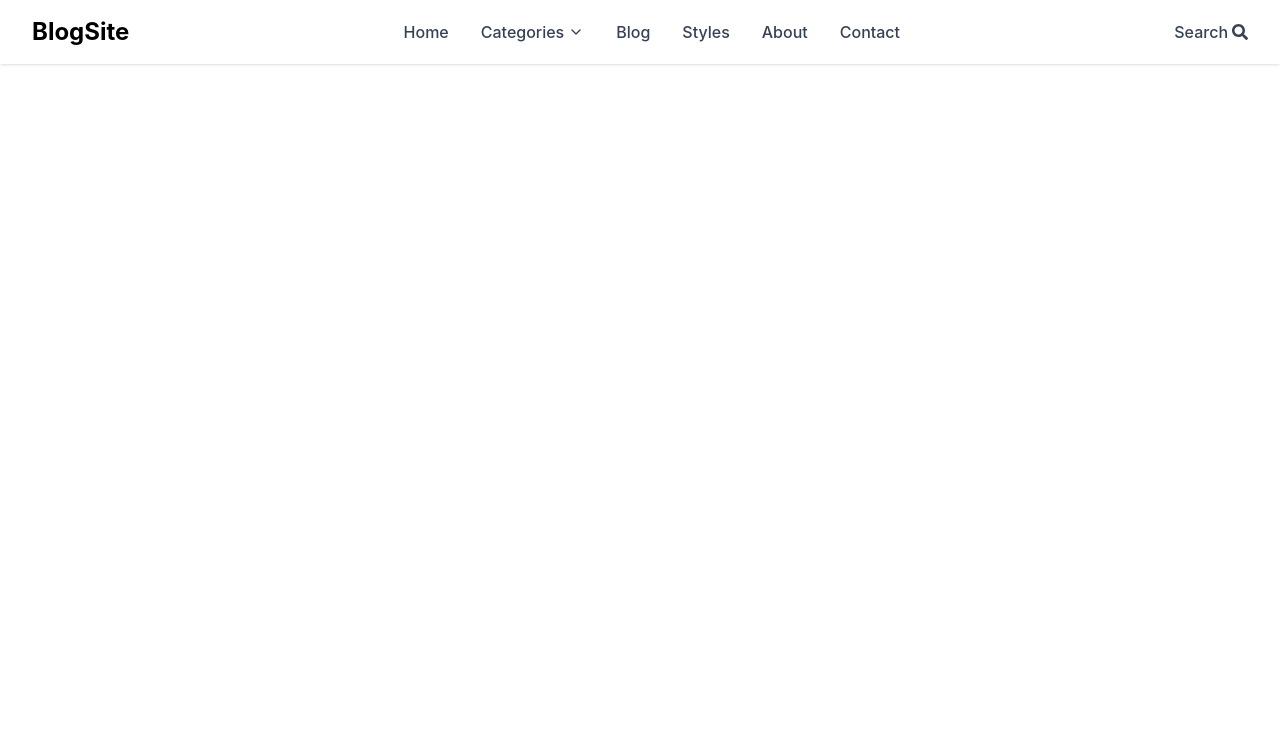
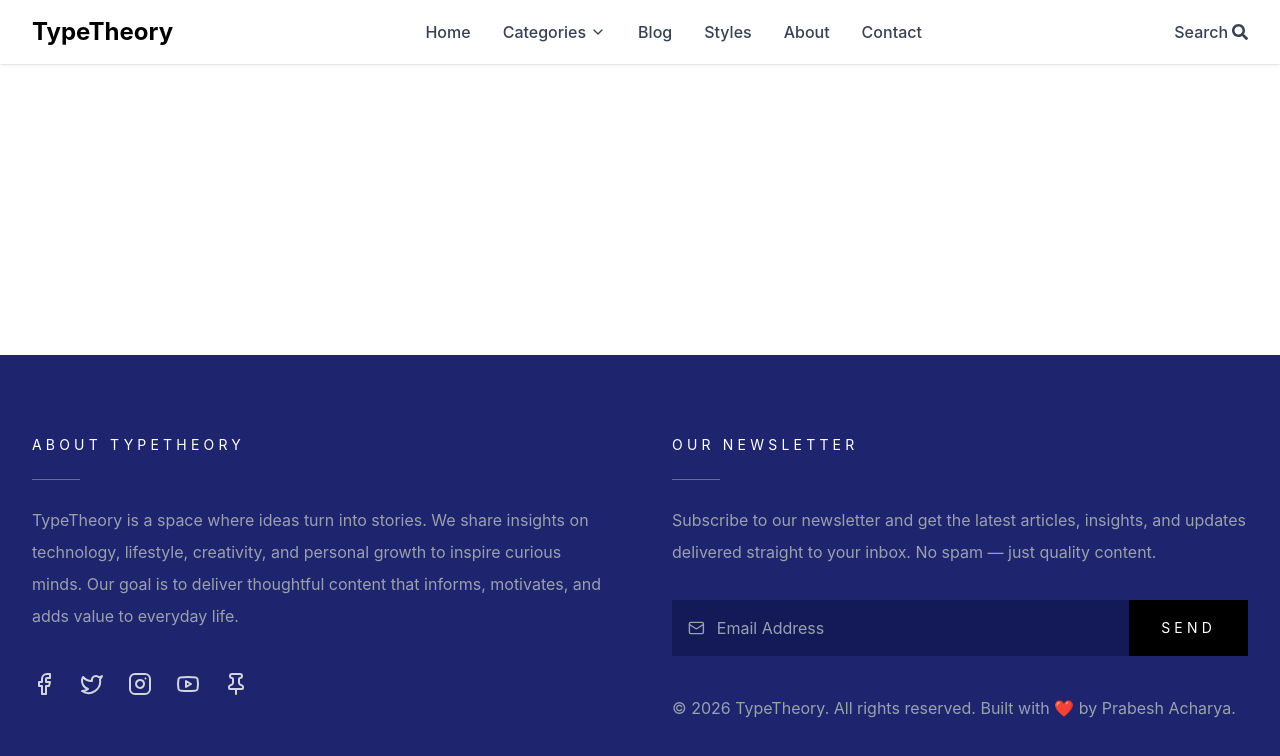
Before and after one commit to prabesh1032/BlogSite, a React app in the folder Frontend/: page / in a window 1280 px wide. Shown: the top 756 px of the page. Built offline with nearby package versions, Linux system fonts and the light colour scheme; the HTML template or start-up script is replaced by a standard one.

Commit message:
feat: add Footer component and update MasterLayout to include it; rename Navbar title to TypeTheory

```diff
--- a/Frontend/src/components/footer/Footer.jsx
+++ b/Frontend/src/components/footer/Footer.jsx
@@ -0,0 +1,73 @@
+import React from "react";
+import { Mail, Facebook, Twitter, Instagram, Youtube, Pin } from "lucide-react";
+
+const Footer = () => {
+    return (
+        <footer className="bg-[#1e246d] text-gray-300 px-8 py-20">
+            <div className="max-w-7xl mx-auto grid md:grid-cols-2 gap-16">
+
+                {/* LEFT SIDE */}
+                <div>
+                    <h2 className="text-sm tracking-[0.3em] text-white uppercase mb-6">
+                        About TypeTheory
+                    </h2>
+
+                    <div className="w-12 h-px bg-gray-500 mb-6"></div>
+
+                    <p className="leading-8 text-gray-400">
+                        TypeTheory is a space where ideas turn into stories. We share insights on
+                        technology, lifestyle, creativity, and personal growth to inspire curious
+                        minds. Our goal is to deliver thoughtful content that informs, motivates,
+                        and adds value to everyday life.
+                    </p>
+
+                    {/* Social Icons */}
+                    <div className="flex gap-6 mt-10">
+                        <Facebook className="cursor-pointer hover:text-white" />
+                        <Twitter className="cursor-pointer hover:text-white" />
+                        <Instagram className="cursor-pointer hover:text-white" />
+                        <Youtube className="cursor-pointer hover:text-white" />
+                        <Pin className="cursor-pointer hover:text-white" />
+                    </div>
+                </div>
+
+                {/* RIGHT SIDE */}
+                <div>
+                    <h2 className="text-sm tracking-[0.3em] text-white uppercase mb-6">
+                        Our Newsletter
+                    </h2>
+
+                    <div className="w-12 h-px bg-gray-500 mb-6"></div>
+
+                    <p className="leading-8 text-gray-400 mb-8">
+                        Subscribe to our newsletter and get the latest articles, insights, and
+                        updates delivered straight to your inbox. No spam — just quality content.
+                    </p>
+
+                    {/* Newsletter Input */}
+                    <div className="flex">
+                        <div className="flex items-center bg-[#141a57] px-4 w-full">
+                            <Mail className="text-gray-400 mr-3" size={18} />
+                            <input
+                                type="email"
+                                placeholder="Email Address"
+                                className="bg-transparent w-full py-4 outline-none text-white placeholder-gray-400"
+                            />
+                        </div>
+
+                        <button className="bg-black text-white px-8 tracking-[0.3em] text-sm">
+                            SEND
+                        </button>
+                    </div>
+
+                    <p className="mt-10 text-gray-400">
+                        © {new Date().getFullYear()} TypeTheory. All rights reserved.
+                        Built with ❤️ by Prabesh Acharya.
+                    </p>
+                </div>
+            </div>
+        </footer>
+    );
+};
+
+export default Footer;
--- a/Frontend/src/components/navbar/Navbar.jsx
+++ b/Frontend/src/components/navbar/Navbar.jsx
@@ -6,7 +6,7 @@ export default function Navbar() {
   return (
     <nav className="w-full px-8 py-4 flex items-center justify-between shadow-sm">
       {/* Logo */}
-      <div className="text-2xl font-bold text-black">BlogSite</div>
+      <div className="text-2xl font-bold text-black">TypeTheory</div>
 
       {/* Links */}
       <div className="hidden md:flex items-center space-x-8">
--- a/Frontend/src/layouts/MasterLayouts.jsx
+++ b/Frontend/src/layouts/MasterLayouts.jsx
@@ -1,5 +1,6 @@
 import { Outlet } from "react-router-dom";
 import Navbar from "../components/navbar/navbar";
+import Footer from "../components/footer/Footer";
 
 export default function MasterLayout() {
 
@@ -10,6 +11,8 @@ export default function MasterLayout() {
             <main className="grow">
                 <Outlet />
             </main>
+                {/* Footer */}
+                <Footer />
         </div>
     )
 }
```
Also changed, not shown: Frontend/src/components/footer/Footerlinks.jsx (deleted).
